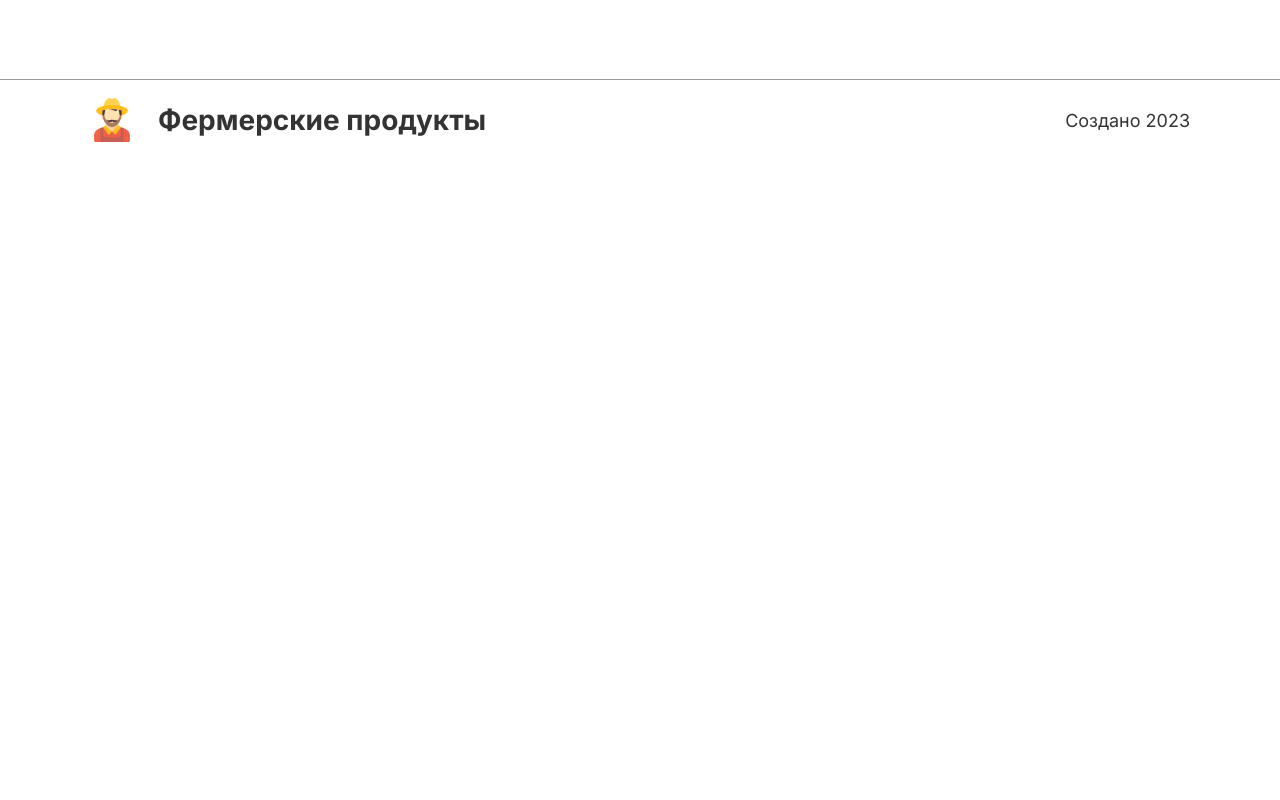
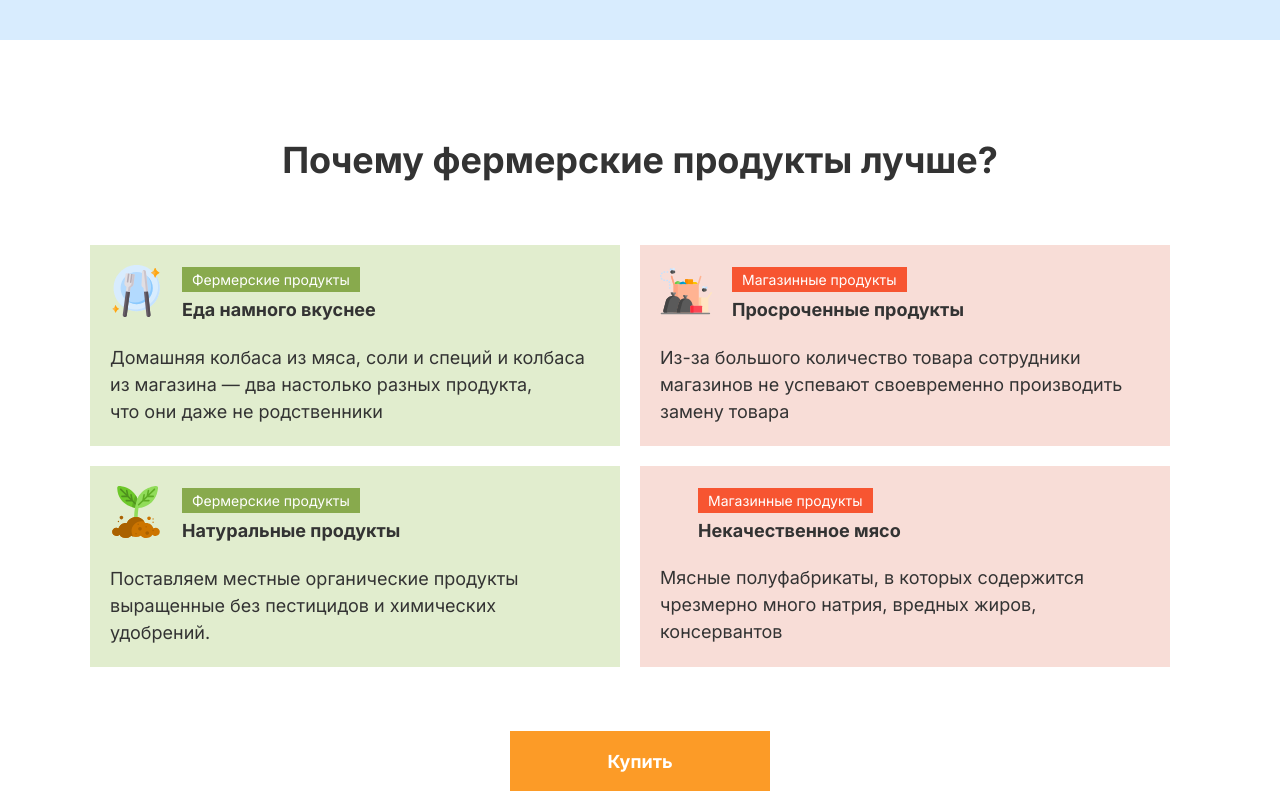
Before and after one commit to ChipRose/farm-products, a React (Create React App) app: page /farm-products in a window 1280 px wide. Before the commit this address had no page. Shown: the part 640-1440 px from the top of the page. Before the commit the page ends 800 px from the top, so only its background shows below. Built offline with nearby package versions, Linux system fonts and the light colour scheme; some icons are missing.

Commit message:
Fix routes

```diff
--- a/package.json
+++ b/package.json
@@ -22,6 +22,8 @@
     "typescript": "4.1.3"
   },
   "scripts": {
+    "predeploy": "npm run build",
+    "deploy": "gh-pages -d build",
     "start": "react-app-rewired start",
     "build": "react-app-rewired build",
     "test": "react-scripts test --env=jsdom",
--- a/src/mocks/routesData.js
+++ b/src/mocks/routesData.js
@@ -1,7 +1,7 @@
 const routesData = {
-  MAIN: "/",
-  ORDER: "/order",
-  ERROR404: "*"
+  MAIN: "/farm-products/",
+  ORDER: "/farm-products/order",
+  ERROR404: "/farm-products/*"
 };
 
 export default routesData;
```
